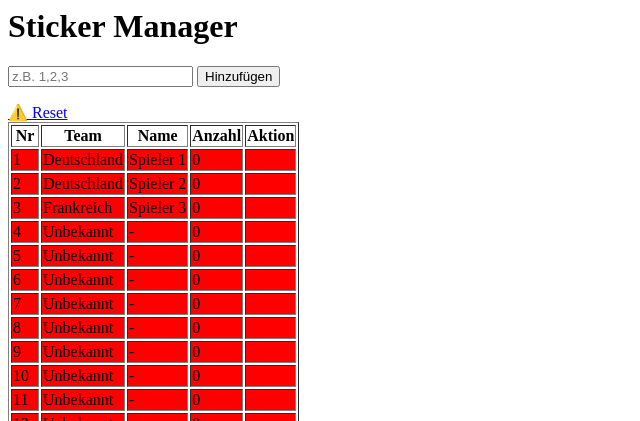
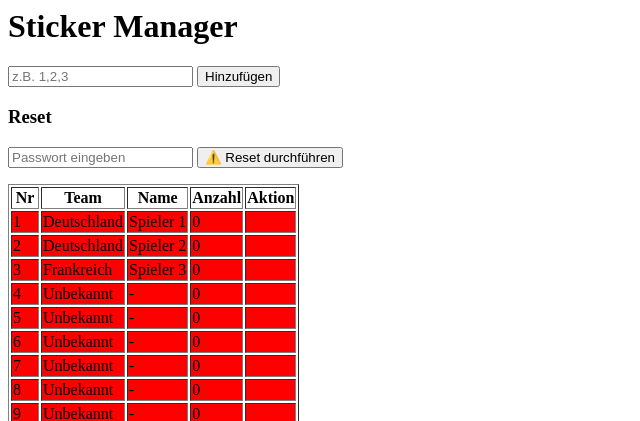
Before and after one commit to jakobburgthaler/sticker-app, a Flask app: page / in a window 1280 px wide. Shown: the top 421 px of the page, without its empty margins (0-640 px from the left). Run offline with Flask 3, Linux system fonts and the light colour scheme; data that the repository does not hold is empty.

Commit message:
reset protection

```diff
--- a/app.py
+++ b/app.py
@@ -1,9 +1,11 @@
 from flask import Flask, render_template, request, redirect
 import sqlite3
 
+RESET_PASSWORD = "0408"
+
 app = Flask(__name__)
 
-MAX_STICKER = 700  # anpassen!
+MAX_STICKER = 920  # anpassen!
 
 def get_db():
     return sqlite3.connect("stickers.db")
@@ -105,13 +107,19 @@ def delete():
 
     return redirect("/")
 
-@app.route("/reset")
+@app.route("/reset", methods=["POST"])
 def reset():
+    password = request.form.get("password")
+
+    if password != RESET_PASSWORD:
+        return "❌ Falsches Passwort!"
+
     conn = get_db()
     c = conn.cursor()
     c.execute("DELETE FROM stickers")
     conn.commit()
     conn.close()
+
     return redirect("/")
 
 app.run(host="0.0.0.0", port=10000)
--- a/templates/index.html
+++ b/templates/index.html
@@ -5,7 +5,11 @@
   <button>Hinzufügen</button>
 </form>
 
-<a href="/reset">⚠️ Reset</a>
+<h3>Reset</h3>
+<form action="/reset" method="post">
+  <input type="password" name="password" placeholder="Passwort eingeben">
+  <button>⚠️ Reset durchführen</button>
+</form>
 
 <table border="1">
 <tr>
```
